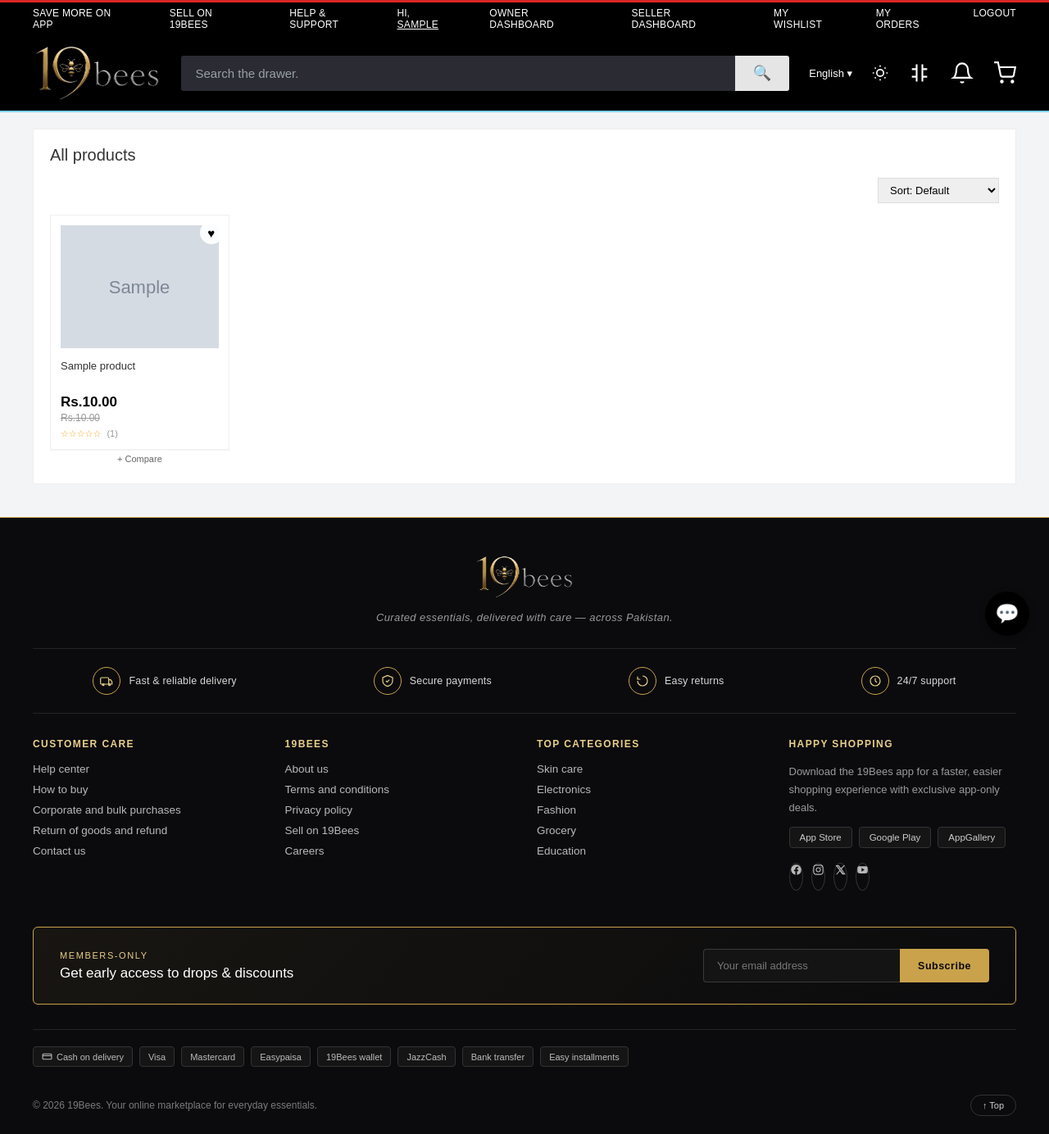
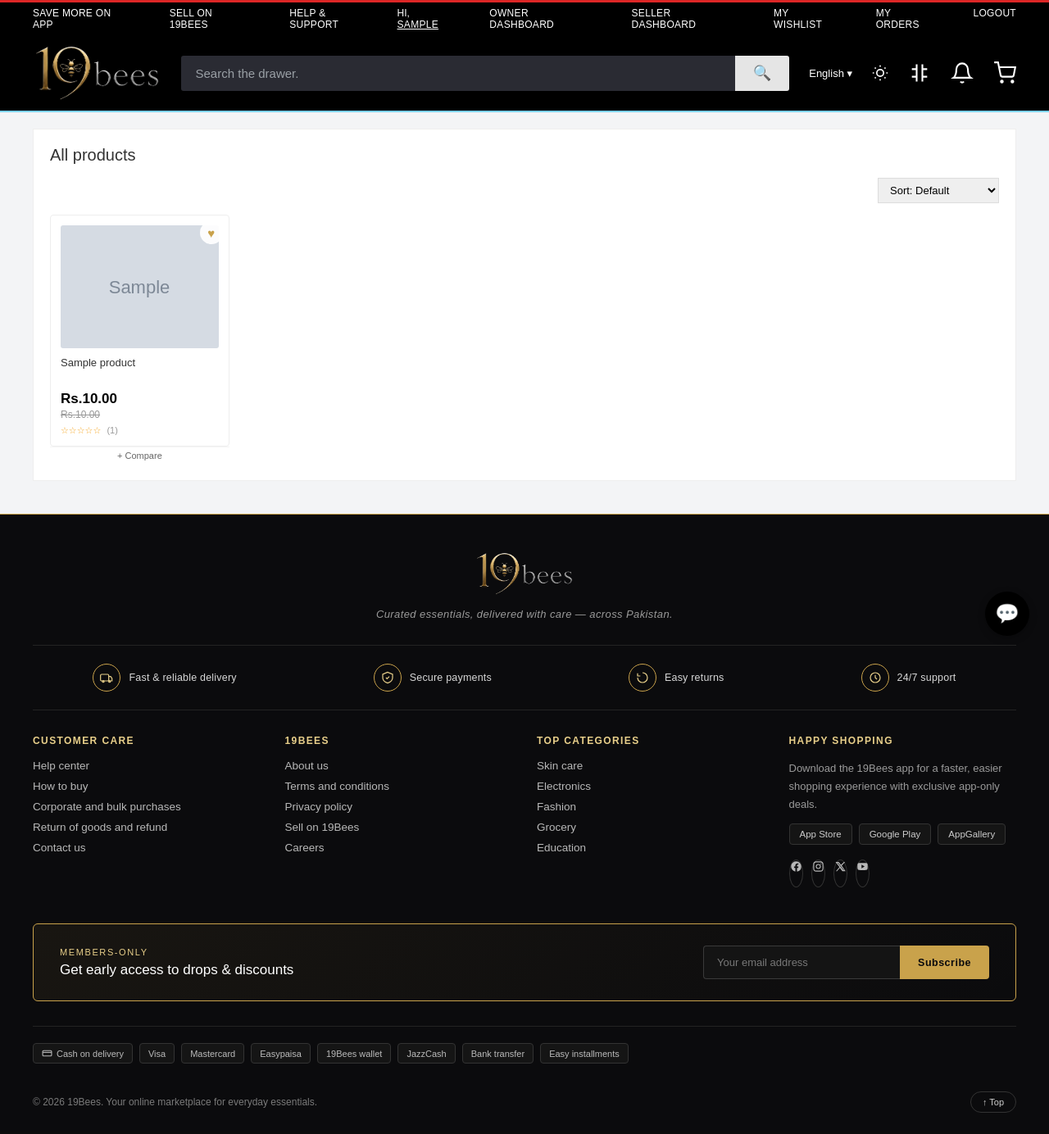
Before and after one commit to 647samad-design/Copy-Daraz, a Django app: page /products/ in a window 1280 px wide. Shown: the whole page at 82% size. After the commit the page ends 1358 px from the top, so only its background shows below. Run offline with Django 5.2, Linux system fonts and the light colour scheme; a user stored in the database is signed in; tables that the repository leaves empty hold one stand-in row (values such as "Sample post"); grey boxes marked "Sample" are stand-in pictures; data that the repository does not hold is empty.

Commit message:
Extend the black+gold identity to product cards
Product cards were the last plain-white/gray element left after the
navbar, footer, and hero picked up the premium treatment. Kept cards
white (readability across a dense grid matters more here than in the
hero/footer), but added restrained gold accents consistent with the rest
of the site:

- Hover: border turns gold, card lifts slightly with a soft shadow
  (previously just a flat black shadow)
- Product image gets a subtle zoom on hover, now clipped by a wrapping
  .img-wrap div so the zoomed image doesn't spill past the card's rounded
  corners
- Discount badge redesigned from plain red text into a small black pill
  with gold text - reads as a premium 'deal tag' rather than a warning
- Wishlist heart button gets a gold ring on hover/active instead of plain
  gray/black

Verified: product listing, product detail, category, and search pages
all return 200 with the new .img-wrap and .discount markup present in
the rendered HTML.

```diff
--- a/daraz/templates/daraz/base.html
+++ b/daraz/templates/daraz/base.html
@@ -166,8 +166,12 @@
         .stock-badge.out { color: #c0392b; font-weight: bold; }
         .wishlist-heart { position: relative; }
         .wishlist-heart form.wishlist-form { position: absolute; top: 8px; right: 8px; z-index: 5; }
-        .wishlist-heart form.wishlist-form button { background: rgba(255,255,255,0.9); border: none; border-radius: 50%; width: 28px; height: 28px; cursor: pointer; font-size: 15px; color: #ccc; }
-        .wishlist-heart form.wishlist-form button.active { color: #000000; }
+        .wishlist-heart form.wishlist-form button {
+            background: rgba(255,255,255,0.92); border: 1px solid transparent; border-radius: 50%;
+            width: 28px; height: 28px; cursor: pointer; font-size: 15px; color: #ccc; transition: all 0.15s ease;
+        }
+        .wishlist-heart form.wishlist-form button:hover { border-color: #c9a24b; color: #c9a24b; }
+        .wishlist-heart form.wishlist-form button.active { color: #c9a24b; }
         .status-progress { display: flex; align-items: center; margin: 14px 0; }
         .status-step { flex: 1; text-align: center; font-size: 11px; color: #999; position: relative; }
         .status-step .dot { width: 12px; height: 12px; border-radius: 50%; background: #ddd; margin: 0 auto 4px; }
@@ -179,13 +183,22 @@
         .coupon-box { display: flex; gap: 8px; margin: 14px 0; }
         .coupon-box input { flex: 1; padding: 9px; border: 1px solid #ddd; font-size: 13px; }
         .coupon-box button { background: #333; color: #fff; border: none; padding: 0 16px; cursor: pointer; font-size: 13px; }
-        .product-card { border: 1px solid #f0f0f0; padding: 12px; text-decoration: none; color: #333; display: block; }
-        .product-card:hover { box-shadow: 0 2px 8px rgba(0,0,0,0.1); }
-        .product-card img { width: 100%; height: 150px; object-fit: cover; margin-bottom: 10px; }
-        .product-card .pname { font-size: 13px; height: 36px; overflow: hidden; margin-bottom: 6px; }
+        .product-card {
+            border: 1px solid #eee; padding: 12px; text-decoration: none; color: #333; display: block;
+            border-radius: 4px; transition: border-color 0.2s ease, box-shadow 0.2s ease, transform 0.2s ease; position: relative;
+        }
+        .product-card:hover { border-color: #c9a24b; box-shadow: 0 8px 20px rgba(0,0,0,0.08); transform: translateY(-3px); }
+        .product-card .img-wrap { overflow: hidden; border-radius: 3px; margin-bottom: 10px; }
+        .product-card img { width: 100%; height: 150px; object-fit: cover; display: block; transition: transform 0.35s ease; }
+        .product-card:hover img { transform: scale(1.06); }
+        .product-card .pname { font-size: 13px; height: 36px; overflow: hidden; margin-bottom: 6px; transition: color 0.15s ease; }
+        .product-card:hover .pname { color: #000000; }
         .product-card .price { color: #000000; font-size: 17px; font-weight: bold; }
         .product-card .old-price { color: #999; font-size: 12px; text-decoration: line-through; margin-top: 2px; }
-        .product-card .discount { color: #DC2626; font-size: 12px; margin-left: 6px; font-weight: bold; }
+        .product-card .discount {
+            display: inline-block; background: #0b0b0d; color: #e8cf8a; font-size: 10.5px; font-weight: 700;
+            margin-left: 6px; padding: 2px 6px; border-radius: 3px; letter-spacing: 0.2px; vertical-align: middle;
+        }
         .product-card .card-rating { color: #f5a623; font-size: 11px; margin-top: 6px; }
         .product-card .card-rating .rcount { color: #999; margin-left: 4px; }
         html[data-theme="dark"] .product-card .price { color: #fff; }
--- a/daraz/templates/daraz/partials/product_card.html
+++ b/daraz/templates/daraz/partials/product_card.html
@@ -7,7 +7,9 @@
     </form>
     {% endif %}
     <a class="product-card" href="{% url 'product_detail' product.id %}" onclick="return openQuickView(event, {{ product.id }})">
-        <img src="{{ product.image_url }}" alt="{{ product.name }}" loading="lazy">
+        <div class="img-wrap">
+            <img src="{{ product.image_url }}" alt="{{ product.name }}" loading="lazy">
+        </div>
         <div class="pname">{{ product.name }}</div>
         <div>
             <span class="price">Rs.{{ product.price }}</span>
```
